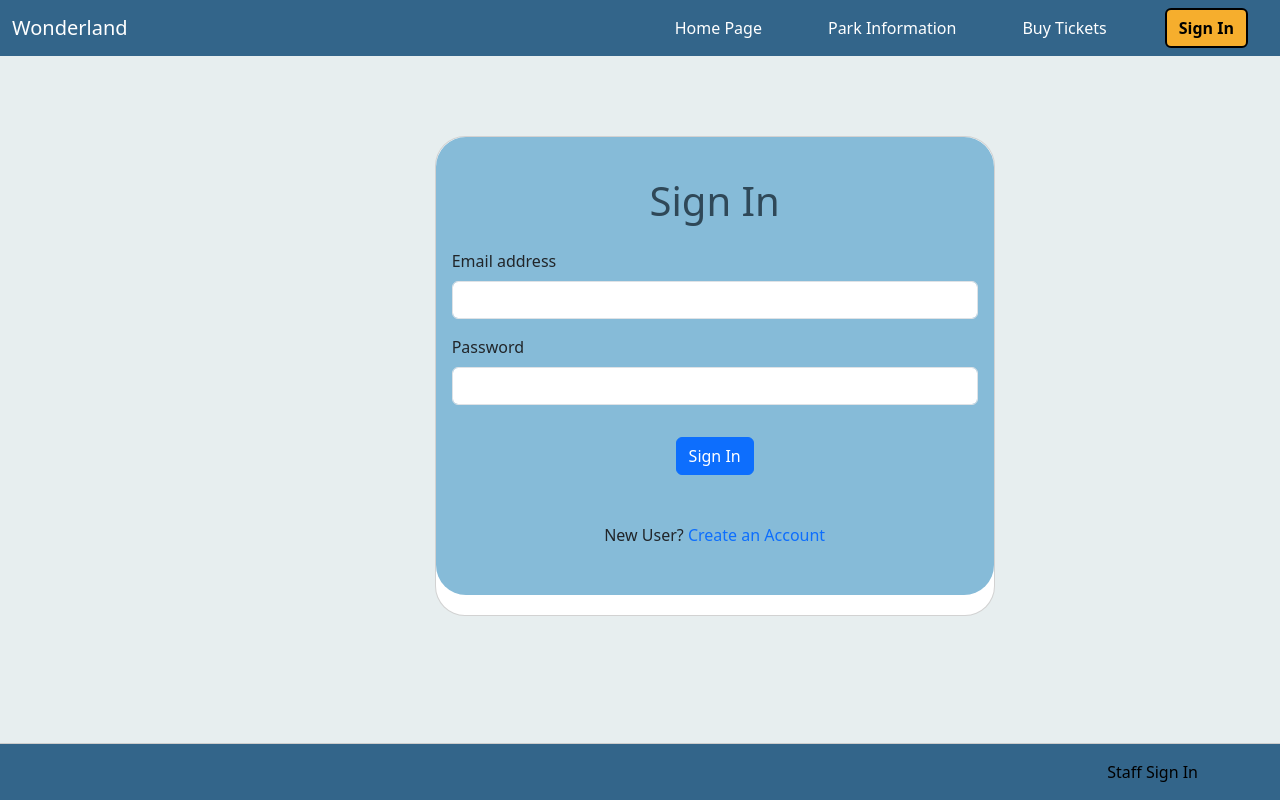
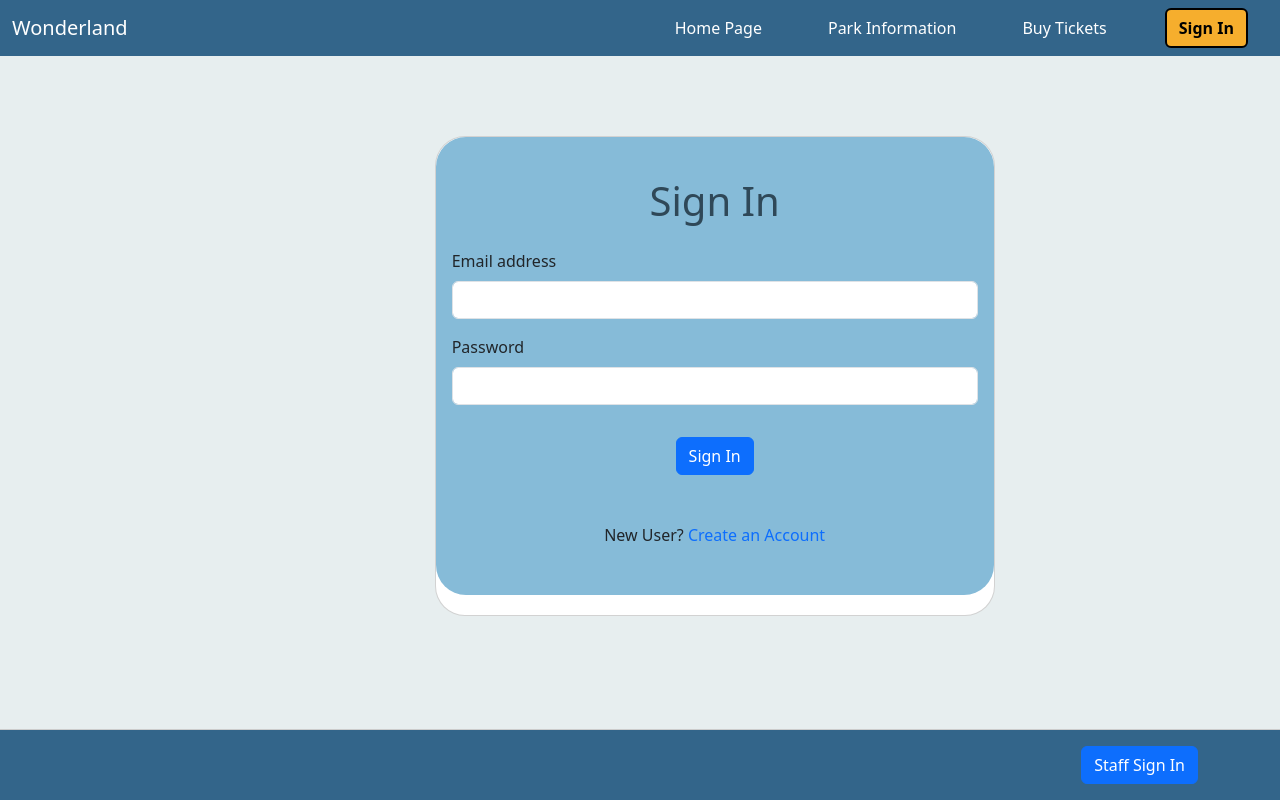
Before and after one commit to mraza328/wonderland, a React (Vite) app: page /signIn in a window 1280 px wide. Built offline with nearby package versions, Linux system fonts and the light colour scheme.

Commit message:
fixing bugs

```diff
--- a/src/pages/SignIn.jsx
+++ b/src/pages/SignIn.jsx
@@ -119,9 +119,9 @@ export default function SignIn() {
         <div className="container text-right">
           <span className="text-muted">
             <Link
-              className="text-black"
               to="/staffSignIn"
-              style={{ textDecoration: "none " }}
+              className="btn btn-primary"
+              style={{ textDecoration: "none" }}
             >
               Staff Sign In
             </Link>
```
Also changed, not shown: vercel.json (added).
